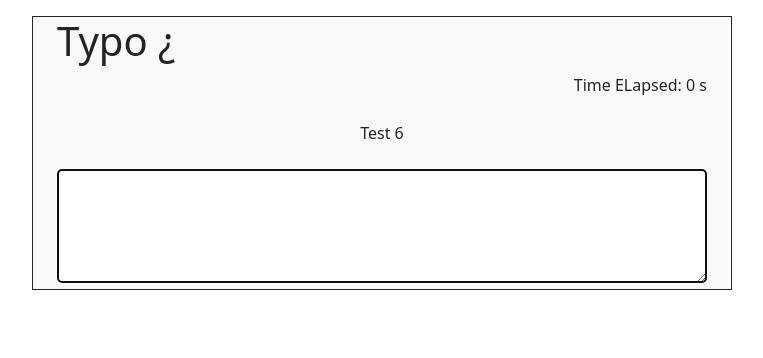
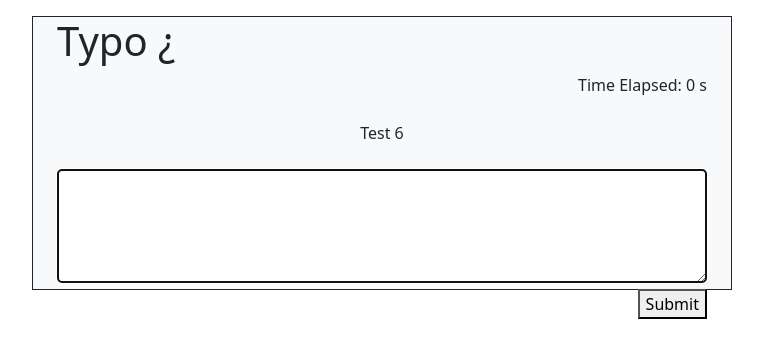
Before and after one commit to Joe-0/TYPO, a Flask app: page / in a window 1280 px wide. Shown: the top 358 px of the page, without its empty margins (258-1021 px from the left). Run offline with Flask 2, Linux system fonts and the light colour scheme; data comes from the database, SQL or seed files in the repository; both versions use the stored data as it was after the commit.

Commit message:
WIP: Added the end time to show in console for calculations need to be done with a submit button thought.

```diff
--- a/templates/index.html
+++ b/templates/index.html
@@ -19,13 +19,18 @@
         <h1 class="text-dark ms-4">Typo ¿</h1>
         <div class="px-4">
 
-            <div class="float-end d-inline">Time ELapsed:
+            <div class="float-end d-inline">Time Elapsed:
             <div class="timeElapsed d-inline" id="timeElapsed">0</div>
             <div class="d-inline">s</div>
             </div>
             <br>
             <div class="text-display text-center pb-4 pt-4" id="textDisplay">{{ texts.text }}</div>
             <textarea class="text-input rounded w-100 pt-3 pb-5 bg-muted" id="textInput" autofocus></textarea>
+            <div class="float-end d-inline">
+                <button onclick="timePassed()">Submit</button>
+
+                </div>
+
         </div>
     </div>
 
@@ -38,6 +43,8 @@
 
     testInputElement.addEventListener('input',timePassed)
 
+
+
     let startTime
     function timePassed() {
         timeElapsedElement.innerText = 0
@@ -45,11 +52,20 @@
         setInterval(() => {
             timeElapsedElement.innerText = getTimerTime()
         }, 1000)
+        getEndTime()
         testInputElement.removeEventListener('input',timePassed)
     }
+
     function getTimerTime() {
         return Math.floor((new Date() - startTime) / 1000)
     }
+    let endTime
+    function getEndTime(){
+        endTime = Math.floor((new Date() - startTime) / 1000)
+       console.log(getTimerTime())
+    }
+
+
 </script>
 
 </body>
```
Also changed, not shown: typo.db.
